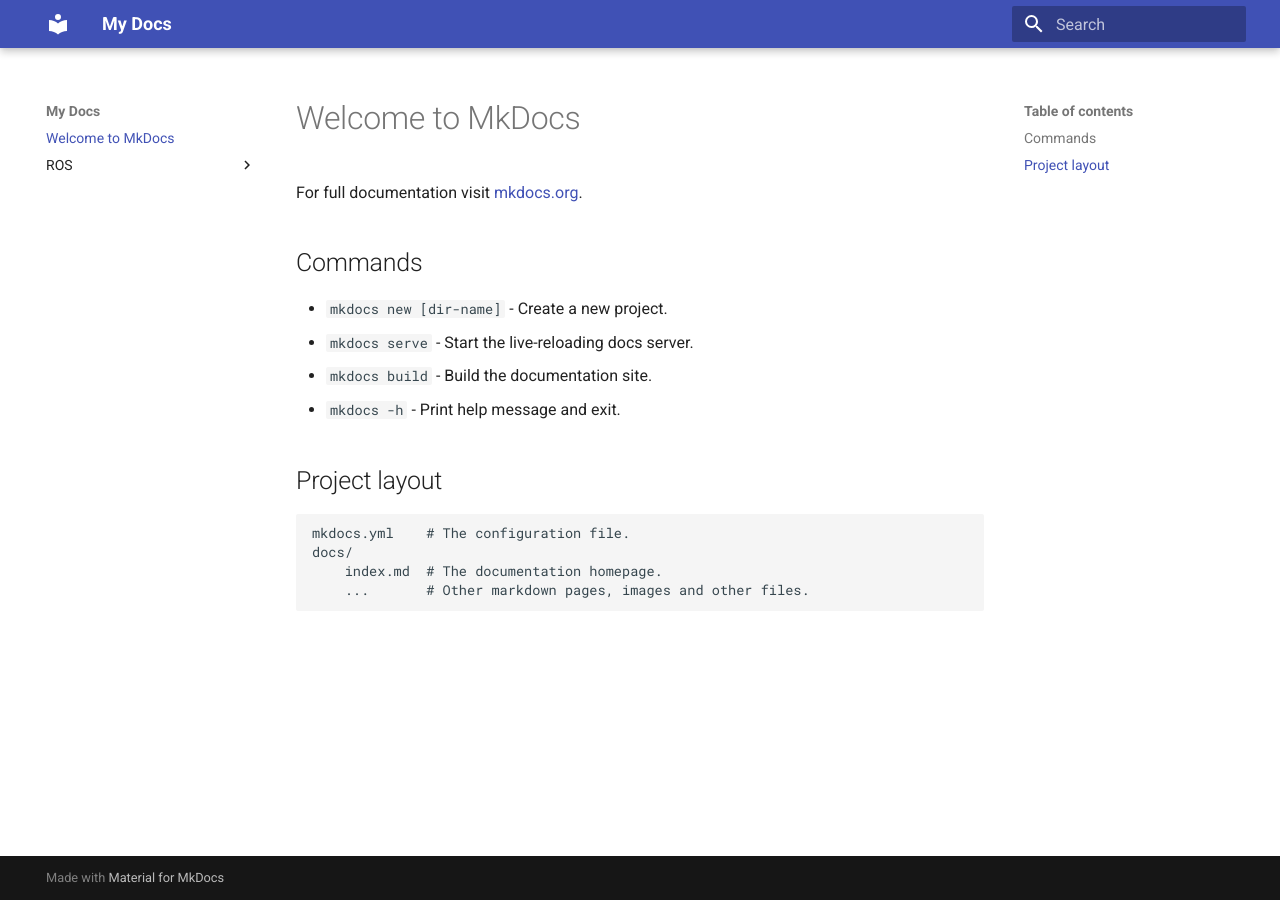
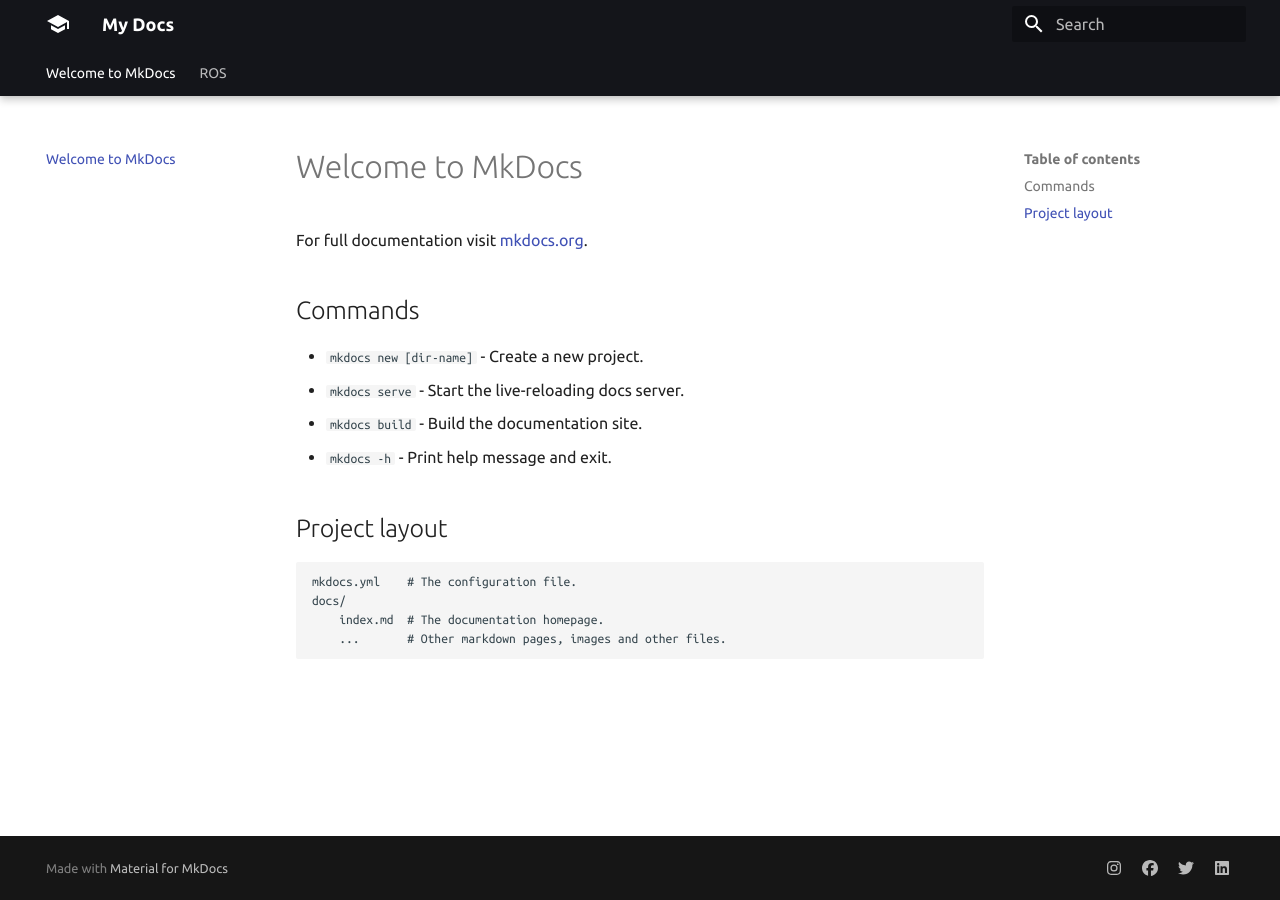
Before and after one commit to MohammadRobot/mohammadrobot.github.io, an MkDocs documentation site: the page built from docs/index.md, in a window 1280 px wide. Built offline with MkDocs 1.6.1 and Material for MkDocs 9.7.7, drawn with Linux system fonts in a browser that asks for light colours.

Commit message:
update theam

```diff
--- a/mkdocs.yml
+++ b/mkdocs.yml
@@ -1,3 +1,46 @@
 site_name: My Docs
+
+extra:
+  social:
+    # For other social icons at https://squidfunk.github.io/mkdocs-material/setup/adding-social-links/
+    - icon: fontawesome/brands/instagram
+      link: https://instagram.com/mohammad_robot
+    - icon: fontawesome/brands/facebook
+      link: https://facebook.com/Mohammad.Robot
+    - icon: fontawesome/brands/twitter
+      link: https://twitter.com/mohammad_robot
+    - icon: fontawesome/brands/linkedin
+      link: https://linkedin.com/in/mohammad-robot/
+
 theme:
   name: material
+  palette:
+    # try other colors https://squidfunk.github.io/mkdocs-material/getting-started/#primary-colors
+    primary: black
+    accent: black
+  font:
+    # See available fonts at https://fonts.google.com/
+    text: Ubuntu
+    code: Ubuntu Mono
+  icon:
+    logo: material/school
+  favicon: images/favicon.svg
+  features:
+    - navigation.tabs
+    - navigation.tabs.sticky
+    - navigation.instant
+
+plugins:
+  - search
+  - git-revision-date-localized:
+      fallback_to_build_date: true
+
+markdown_extensions:
+  - extra
+  - smarty
+  - admonition
+  - codehilite:
+      guess_lang: false
+  - toc:
+      permalink: true
+  - attr_list
```
